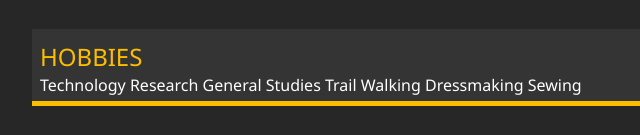
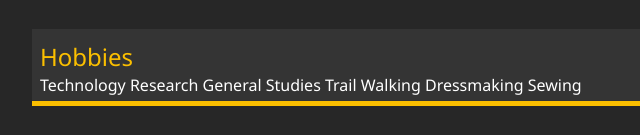
Before and after one commit to iihve/PortfolioWeb2, a plain HTML site: page about.html in a window 1280 px wide. Shown: the part 1703-1838 px from the top of the page, 224-864 px from the left. Drawn offline with Linux system fonts and the light colour scheme.

Commit message:
Update about.html

```diff
--- a/about.html
+++ b/about.html
@@ -106,7 +106,7 @@
                         activities for youth and children  </p>
                 </div>
                 <div class="jobs__job">
-                    <h2 class="text-secondary">HOBBIES</h2>
+                    <h2 class="text-secondary">Hobbies</h2>
                     <p>Technology  Research General  Studies  Trail Walking   Dressmaking Sewing</p>
                 </div>
 
```
